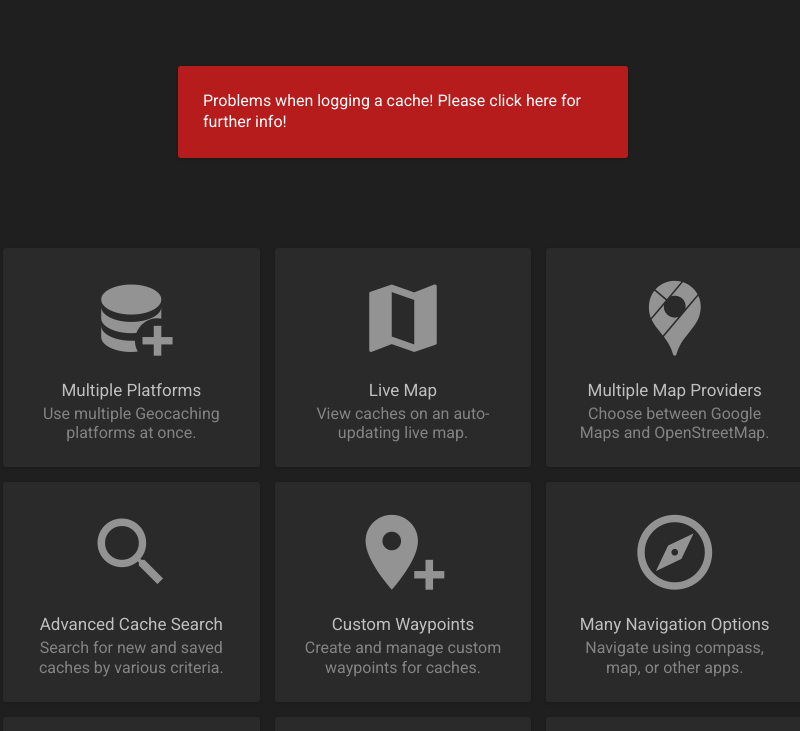
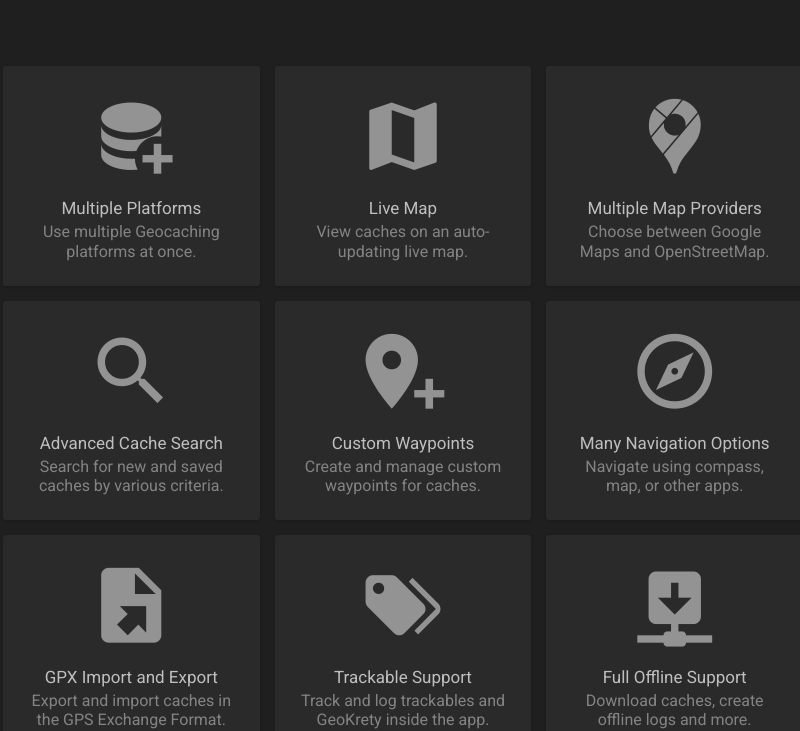
Before and after one commit to cgeo/cgeo.github.io, a Jekyll site: the page built from index.html, in a window 1280 px wide and 900 px high, scrolled down 411 px, cut to the strip 169-900 px from the top of the window. Shown: the whole strip, without its empty margins (237-1037 px from the left). Built offline with Jekyll 4.4.1, drawn with Linux system fonts in a browser that asks for light colours; nearby versions of some CDN libraries; a script that is not in the unit is left out.

Commit message:
Disable warning on main page

```diff
--- a/_includes/warning.md
+++ b/_includes/warning.md
@@ -1 +1 @@
-[Problems when logging a cache! Please click here for further info!](/faq#6682)
+WARNING_DISABLED
```
